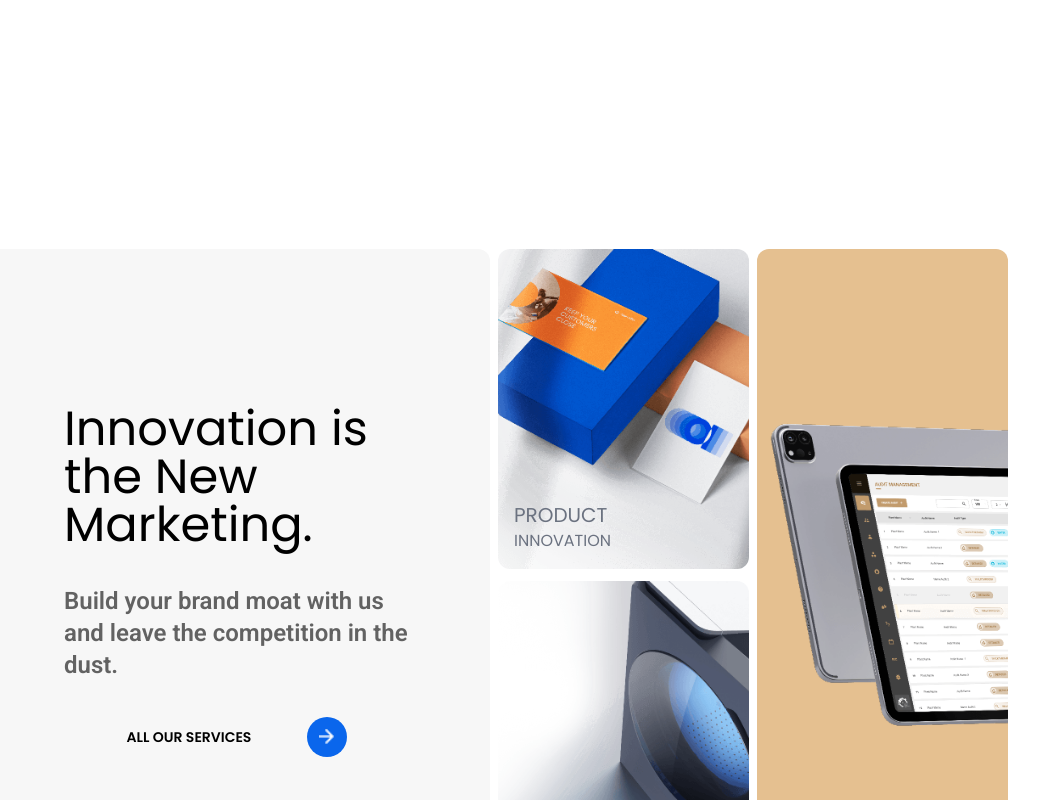
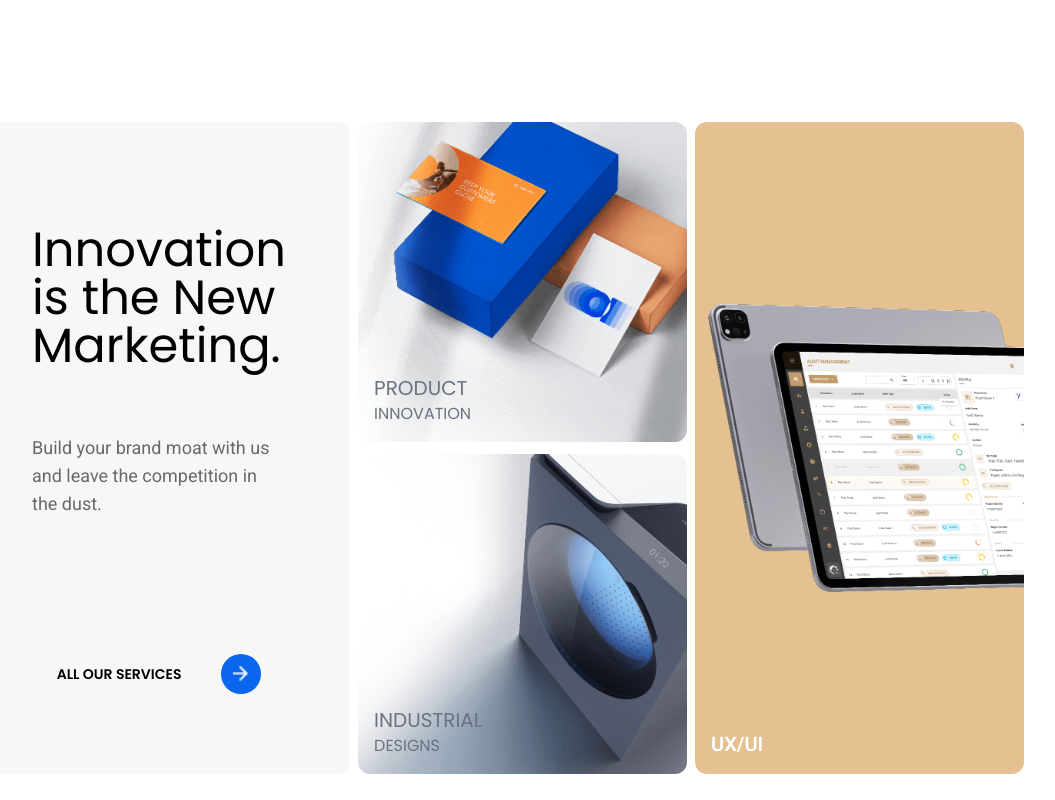
Before and after one commit to primathonacademy/april-batch-live-project, a React (Vite) app: page / in a window 1280 px wide. Shown: the part 1400-2200 px from the top of the page, without its empty margins (144-1199 px from the left). Built offline with nearby package versions, Linux system fonts and the light colour scheme; a web font is replaced by a local one.

Commit message:
[Feature] : Improve animation in explore service section

```diff
--- a/src/pages/homepage/ExploreService.jsx
+++ b/src/pages/homepage/ExploreService.jsx
@@ -1,44 +1,55 @@
 import { gsap } from 'gsap';
-import { ScrollTrigger } from 'gsap/ScrollTrigger';
 import { useGSAP } from '@gsap/react';
 import { ourServiceImage1, ourServiceImage2, ourServiceImage3, rightArrowIcon } from '../../assets';
-import { scrollHandler } from '../../utils/ScrollHandler';
-import useWindowResize from '../../utils/windowResizeUtils';
+import { useRef } from 'react';
 
 const ExploreService = () => {
+    const containerRef = useRef(null);
     useGSAP(() => {
-        if (useWindowResize) {
-            gsap.registerPlugin(ScrollTrigger);
-            const cleanupScrollHandler = scrollHandler();
-            return () => {
-                cleanupScrollHandler();
-            };
-        }
+        const container = containerRef.current;
+        const images = container.querySelectorAll('.image-container');
+        gsap.from(images, {
+            y: 200,
+            opacity: 0,
+            duration: 1,
+            stagger: 0.5,
+            scrollTrigger: {
+                trigger: container,
+                start: 'top 90%',
+                end: 'top 20%',
+                scrub: 1,
+                once: true
+            }
+        });
     }, []);
     return (
         <>
             <div className="px-9 md:px-16 lg:px-20 xl:px-28 2xl:px-36 pt-12 pb-8">
-                <div className="flex flex-col md:flex-row items-stretch justify-center mt-16 gap-2 mx-4 overflow-hidden">
-                    <div className="bg-fade-white w-full md:w-7/12 lg:w-[506px] mt-16 py-4 rounded-xl flex flex-col justify-center items-center service-item-1">
-                        <h2 className="lg:mt-6 md:mt-24 text-3xl md:text-5xl px-6 md:px-20 font-poppins">
+                <div className="flex flex-col md:flex-row gap-2 overflow-hidden" ref={containerRef}>
+                    <div className="bg-fade-white lg:w-[38%] 2xl:w-[90%] lg:pt-20 pt-10 2xl:pt-40 rounded-xl flex flex-col image-container">
+                        <h2 className="lg:mt-6 md:mt-24 text-2xl lg:text-4xl xl:text-5xl md:text-4xl lg:px-16 px-10 font-poppins">
                             Innovation is the New Marketing.
                         </h2>
-                        <p className="mt-3 md:mt-9 text-red-gray font-semibold opacity-60 text-lg md:text-2xl px-6 md:px-20 font-roboto">
+                        <p className="mt-4 md:mt-16 text-our-service-paragraph sm:text-lg md:text-lg lg:px-16 px-10 font-roboto">
                             Build your brand moat with us and leave the competition in the dust.
                         </p>
 
-                        <span className="flex lg:mt-6 md:mt-12 items-center justify-center hover:bg-gradient-to-r from-fade-blue-white from-30% to-pink-200 bg-fade-blue-white mx-6 md:mx-40 py-3 w-52 lg:w-60 gap-6 lg:gap-12 rounded-full service-item-2">
-                            <h3 className="text-dark-blue font-semibold font-poppins text-sm ">ALL OUR SERVICES</h3>
+                        <span className="flex lg:mt-32 md:mt-16 mt-12 mb-6 items-center justify-center hover:bg-gradient-to-r from-fade-blue-white from-30% to-pink-200 bg-fade-blue-white mx-auto py-2 w-44 lg:w-60 gap-0 lg:gap-8 rounded-full">
+                            <h3 className="text-dark-blue font-semibold font-poppins text-sm">ALL OUR SERVICES</h3>
                             <a href={'/service'}>
                                 <div className="bg-brand-blue rounded-full ml-2 p-3 hover:bg-gradient-to-r from-pink-300 from-30% to-brand-blue">
-                                    <img src={rightArrowIcon} alt="arrow icon" className="w-4 h-4 hover:scale-125" />
+                                    <img
+                                        src={rightArrowIcon}
+                                        alt="arrow icon"
+                                        className="w-2 h-2 lg:h-4 lg:w-4 hover:scale-125"
+                                    />
                                 </div>
                             </a>
                         </span>
                     </div>
 
-                    <div className="mt-8 md:mt-16 w-full md:w-[400px] flex md:flex-col sm:flex-row items-center gap-3 relative service-item-1">
-                        <div className="w-full lg:h-80 md:h-72 h-64 relative  bg-white rounded-xl">
+                    <div className=" w-full flex md:flex-col sm:flex-row items-center gap-3 relative image-container">
+                        <div className="w-full lg:h-80 md:h-72 h-64 relative bg-white rounded-xl">
                             <img
                                 src={ourServiceImage1}
                                 alt="service image"
@@ -53,7 +64,7 @@ const ExploreService = () => {
                                 </span>
                             </div>
                         </div>
-                        <div className="w-full lg:h-80 md:h-72 h-64 relative bg-white rounded-xl">
+                        <div className="w-full  lg:h-80 md:h-72 h-64 relative bg-white rounded-xl">
                             <img
                                 src={ourServiceImage2}
                                 alt="service image"
@@ -69,9 +80,13 @@ const ExploreService = () => {
                             </div>
                         </div>
                     </div>
-                    <div className="bg-fade-orange w-full md:w-[400px] mt-8 md:mt-16 rounded-xl flex justify-center items-center overflow-hidden relative  service-item-1">
-                        <div className="overflow-hidden" style={{ marginRight: '-200px' }}>
-                            <img src={ourServiceImage3} alt="service image" className="w-full h-full" />
+                    <div className="bg-fade-orange w-full lg:h-auto md:h-auto h-48 rounded-xl flex justify-center items-center overflow-hidden relative image-container">
+                        <div className="overflow-hidden" style={{ marginRight: '-100px' }}>
+                            <img
+                                src={ourServiceImage3}
+                                alt="service image"
+                                className="lg:w-full lg:h-full h-64 w-64 py-6 object-cover"
+                            />
                             <div className="absolute bottom-0 left-0 p-4 text-white">
                                 <span className="text-sm md:text-lg lg:text-xl font-semibold">UX/UI</span>
                             </div>
```
